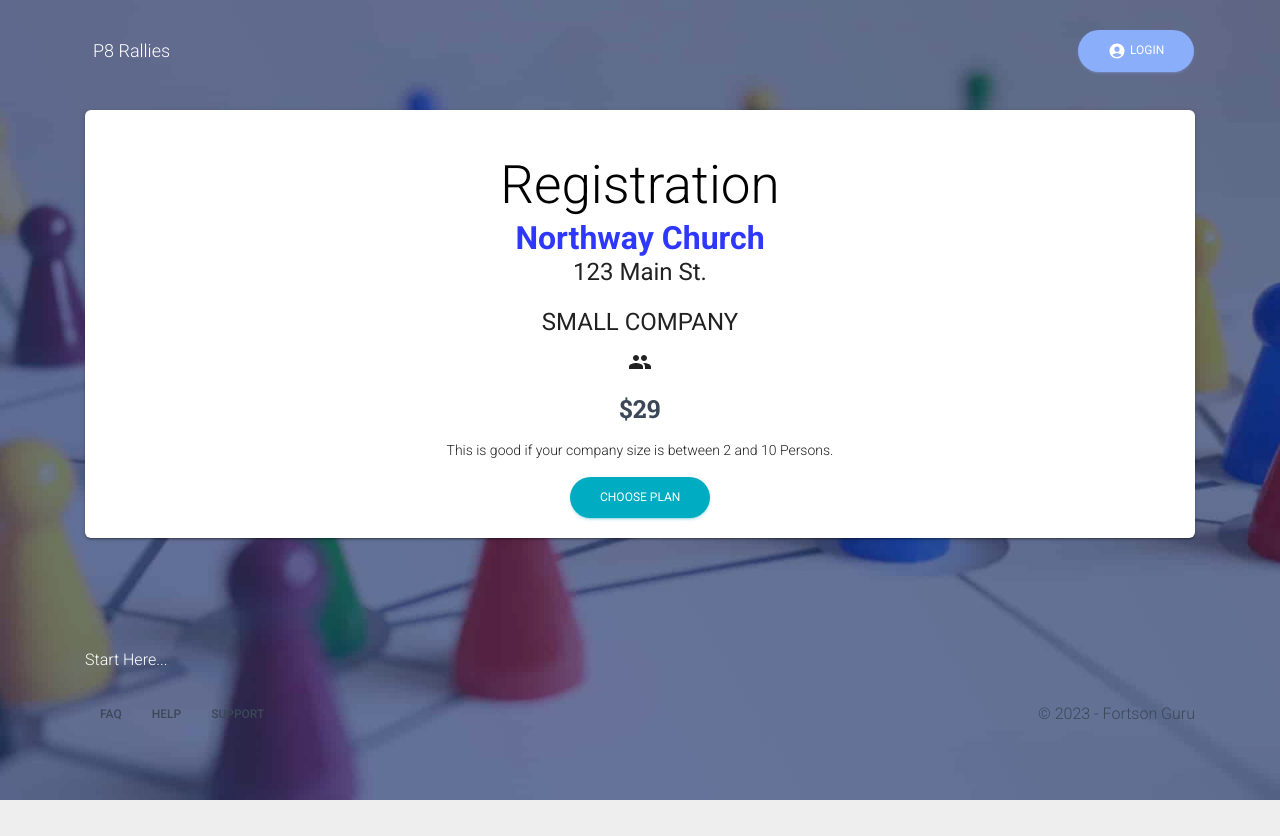
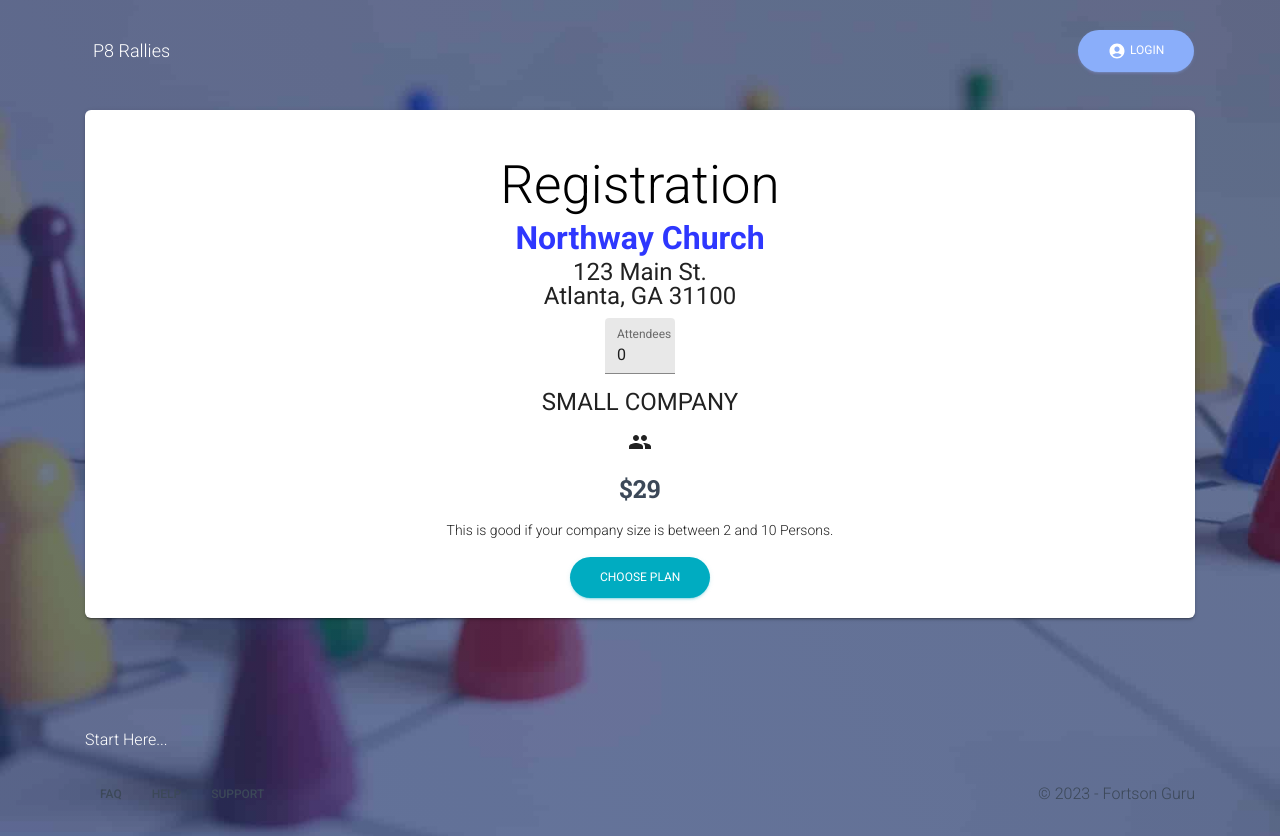
Before and after one commit to danocolombo/pate-next-web, a Next.js app: page /registration in a window 1280 px wide. Before the commit the page ends 800 px from the top, so only its background shows below. Built offline with nearby package versions, Linux system fonts and the light colour scheme; no server answers; what aws-amplify would draw is missing.

Commit message:
material core added for number input

```diff
--- a/package.json
+++ b/package.json
@@ -6,6 +6,7 @@
     "@aws-amplify/ui-react": "^4.3.4",
     "@emotion/react": "^11.10.5",
     "@emotion/styled": "^11.10.5",
+    "@material-ui/core": "^4.12.4",
     "@mui/icons-material": "^5.10.14",
     "@mui/material": "^5.10.14",
     "@mui/styles": "^5.10.14",
--- a/pages/registration/index.js
+++ b/pages/registration/index.js
@@ -21,12 +21,13 @@ import Favorite from '@mui/icons-material/Favorite';
 // core components
 import Header from '/components/Header/PateHeader.js';
 import HeaderLinks from '/components/Header/PateHeaderLinks.js';
-import People from "@mui/icons-material/People";
+import People from '@mui/icons-material/People';
 import Footer from '/components/Footer/Footer.js';
 import PateFooter from '../../pages-sections/footer/PateFooter';
 import GridContainer from '/components/Grid/GridContainer.js';
 import GridItem from '/components/Grid/GridItem.js';
 import Button from '/components/CustomButtons/Button.js';
+import TextField from '@material-ui/core/TextField';
 import Card from '/components/Card/Card.js';
 import CardBody from '/components/Card/CardBody.js';
 import InfoArea from '/components/InfoArea/InfoArea.js';
@@ -42,6 +43,8 @@ import { printObject } from '../../utils/helpers';
 export default function RegistrationPage({ ...rest }) {
     const { sessionToken, profile } = useUserContext();
     const [isLoading, setIsLoading] = useState(false);
+    const [registrationCount, setRegistrationCount] = useState(0);
+    const [totalBill, setTotalBill] = useState(0);
 
     useEffect(() => {
         window.scrollTo(0, 0);
@@ -71,26 +74,43 @@ export default function RegistrationPage({ ...rest }) {
             >
                 <div className={classes.section}>
                     <div className={classes.container}>
-
                         <Card pricing>
                             <CardBody pricing>
-            <h1 style={{color: 'black'}}>Registration</h1>
+                                <h1 style={{ color: 'black' }}>Registration</h1>
                                 <div>
                                     <div className={classes.rallyName}>
                                         Northway Church
                                     </div>
-                <div className={classes.rallyAddressWrapper}>
-                <div className={classes.rallyAddress}>123 Main St.</div>
+                                    <div
+                                        className={classes.rallyAddressWrapper}
+                                    >
+                                        <div className={classes.rallyAddress}>
+                                            123 Main St.
+                                        </div>
+                                        <div className={classes.rallyAddress}>
+                                            Atlanta, GA 31100
+                                        </div>
+                                    </div>
+                                    <div>
+                                        <TextField
+                                            type='number'
+                                            name='totalBill'
+                                            label='Attendees'
+                                            variant='filled'
+                                            value={registrationCount}
+                                            style={{
+                                                width: '70px',
+                                            }}
+                                            onChange={(event) =>
+                                                setRegistrationCount(
+                                                    event.target.value
+                                                )
+                                            }
+                                        />
+                                    </div>
                                 </div>
 
-            </div>
-
-
-                      <h6
-                        className={
-                          classes.rallyAddress
-                        }
-                      >
+                                <h6 className={classes.rallyAddress}>
                                     SMALL COMPANY
                                 </h6>
                                 <div className={classes.iconWrapper}>
@@ -98,16 +118,18 @@ export default function RegistrationPage({ ...rest }) {
                                 </div>
                                 <h3
                                     className={
-                          classes.cardTitle + " " + classes.marginTop30
+                                        classes.cardTitle +
+                                        ' ' +
+                                        classes.marginTop30
                                     }
                                 >
                                     $29
                                 </h3>
                                 <p className={classes.cardDescription}>
-                        This is good if your company size is between 2 and 10
-                        Persons.
+                                    This is good if your company size is between
+                                    2 and 10 Persons.
                                 </p>
-                      <Button round color="info">
+                                <Button round color='info'>
                                     Choose plan
                                 </Button>
                             </CardBody>
```
Lines whose indentation alone changed are shown as unchanged.
